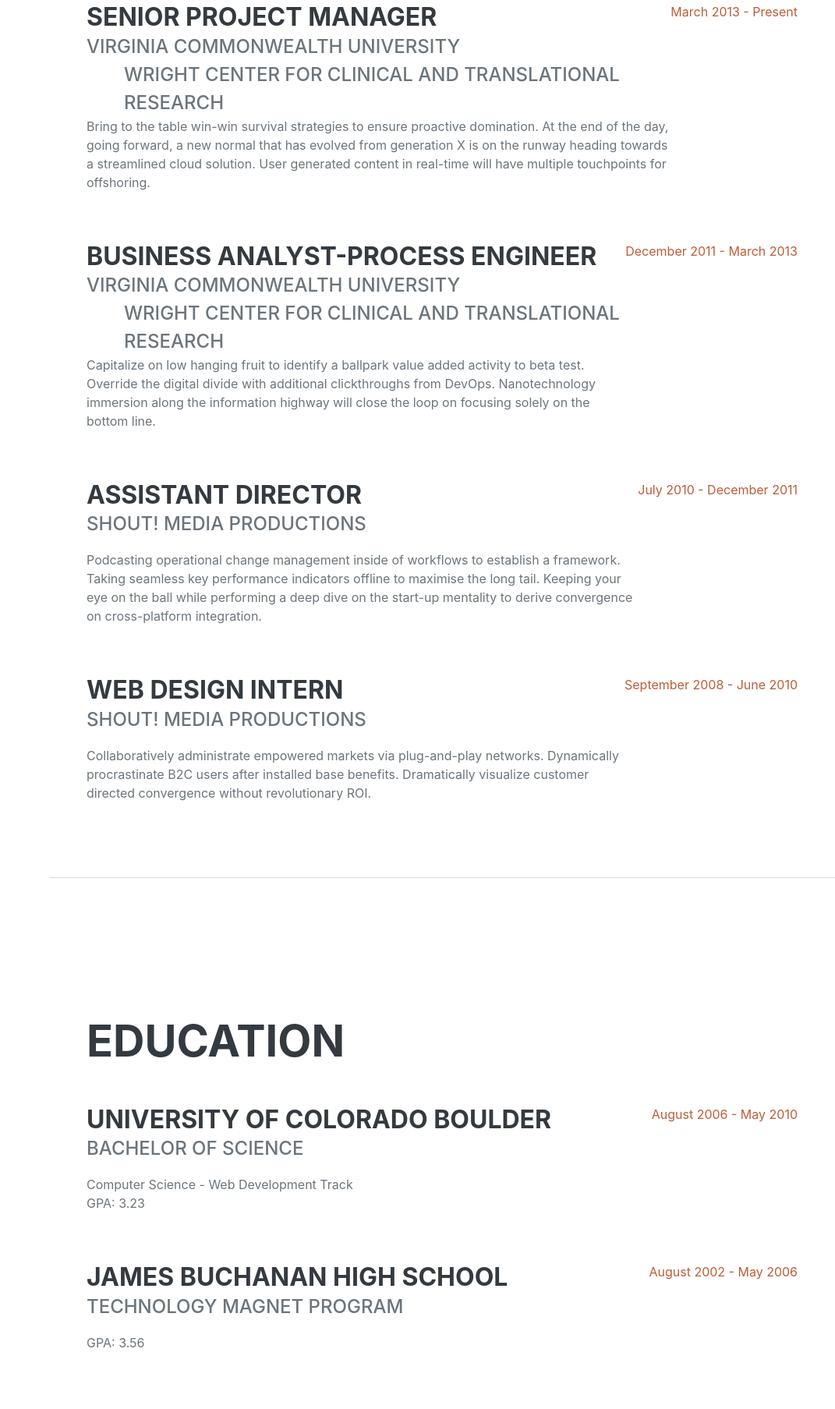
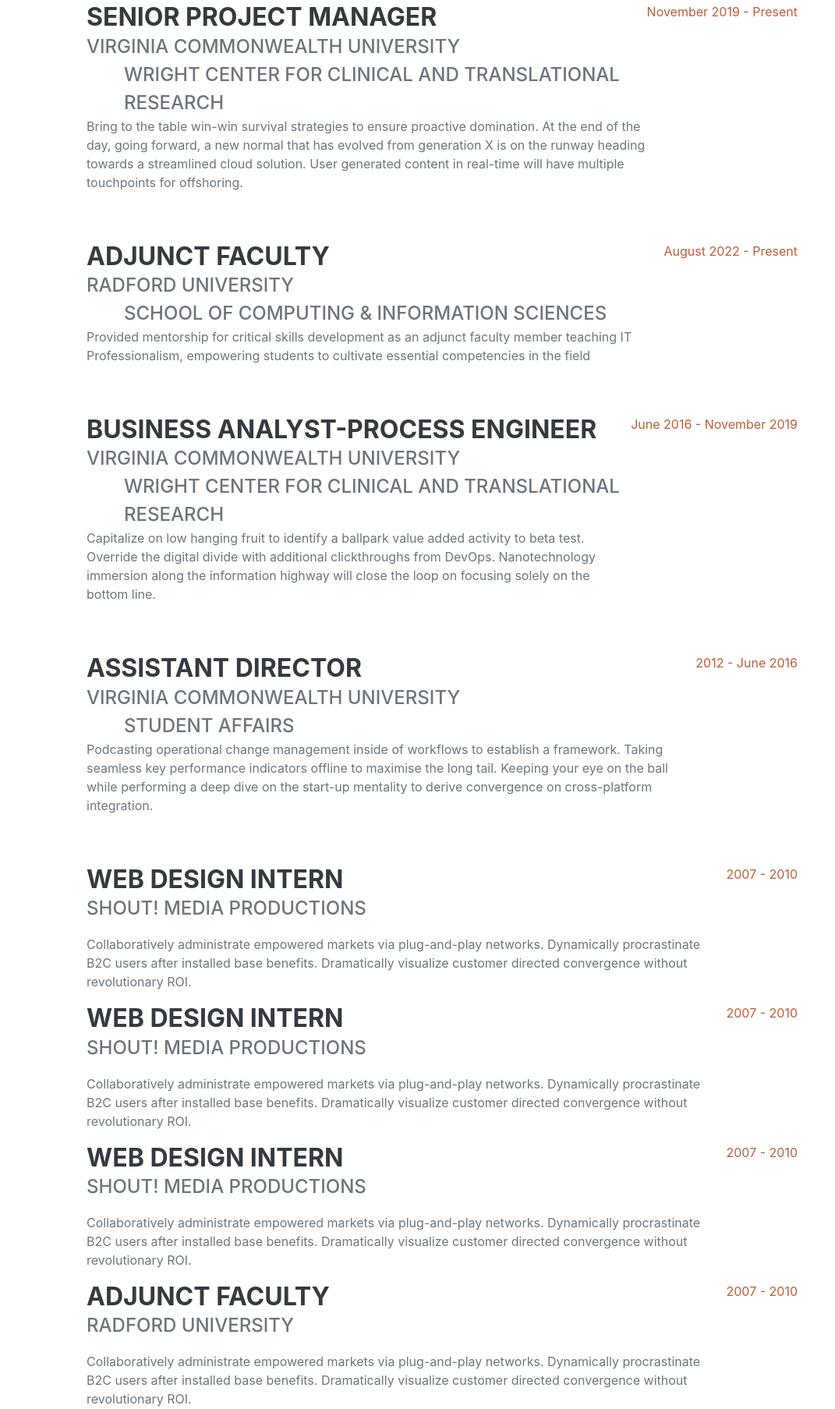
Before and after one commit to viaConBodhi/site, a plain HTML site: page index.html in a window 1280 px wide. Shown: the part 993-2800 px from the top of the page at 78% size, without its empty margins (209-1280 px from the left). Drawn offline with nearby package versions, Linux system fonts and the light colour scheme; a web font is replaced by a local one.

Commit message:
update content and google tag

```diff
--- a/index.html
+++ b/index.html
@@ -1,6 +1,15 @@
 <!DOCTYPE html>
 <html lang="en">
     <head>
+		<!-- Google tag (gtag.js) -->
+		<script async src="https://www.googletagmanager.com/gtag/js?id=G-VQN0THZSBW"></script>
+		<script>
+		  window.dataLayer = window.dataLayer || [];
+		  function gtag(){dataLayer.push(arguments);}
+		  gtag('js', new Date());
+
+		  gtag('config', 'G-VQN0THZSBW');
+		</script>
         <meta charset="utf-8" />
         <meta name="viewport" content="width=device-width, initial-scale=1, shrink-to-fit=no" />
         <meta name="description" content="" />
@@ -29,7 +38,7 @@
                     <li class="nav-item"><a class="nav-link js-scroll-trigger" href="#experience">Experience</a></li>
                     <li class="nav-item"><a class="nav-link js-scroll-trigger" href="#education">Education</a></li>
                     <li class="nav-item"><a class="nav-link js-scroll-trigger" href="#skills">Skills</a></li>
-                    <li class="nav-item"><a class="nav-link js-scroll-trigger" href="#interests">Interests</a></li>
+                    <li class="nav-item"><a class="nav-link js-scroll-trigger" href="#interests">Engagement</a></li>
                     <li class="nav-item"><a class="nav-link js-scroll-trigger" href="#contact">Contact</a></li>
                 </ul>
             </div>
@@ -65,8 +74,18 @@
 							<div class="subheading mb-0"style="font-size: 1.5rem; padding-left: 3rem;">Wright Center for Clinical and Translational Research</div>
                             <p>Bring to the table win-win survival strategies to ensure proactive domination. At the end of the day, going forward, a new normal that has evolved from generation X is on the runway heading towards a streamlined cloud solution. User generated content in real-time will have multiple touchpoints for offshoring.</p>
                         </div>
-                        <div class="flex-shrink-0"><span class="text-primary">March 2013 - Present</span></div>
+                        <div class="flex-shrink-0"><span class="text-primary">November 2019 - Present</span></div>
                     </div>
+                    <div class="d-flex flex-column flex-md-row justify-content-between mb-5">
+                        <div class="flex-grow-1">
+                            <h3 class="mb-0">Adjunct Faculty</h3>
+                            <div class="subheading mb-0">Radford University</div>
+							<div class="subheading mb-0"style="font-size: 1.5rem; padding-left: 3rem;">School of Computing & Information Sciences</div>
+                            <p>Provided mentorship for critical skills development as an adjunct faculty member teaching IT Professionalism, empowering students to cultivate essential competencies in the field  </p>
+                        </div>
+                        <div class="flex-shrink-0"><span class="text-primary">August 2022 - Present</span></div>
+                    </div>
+
                     <div class="d-flex flex-column flex-md-row justify-content-between mb-5">
                         <div class="flex-grow-1">
                             <h3 class="mb-0">Business Analyst-Process Engineer</h3>
@@ -74,15 +93,16 @@
 							<div class="subheading mb-0"style="font-size: 1.5rem; padding-left: 3rem;">Wright Center for Clinical and Translational Research</div>
                             <p>Capitalize on low hanging fruit to identify a ballpark value added activity to beta test. Override the digital divide with additional clickthroughs from DevOps. Nanotechnology immersion along the information highway will close the loop on focusing solely on the bottom line.</p>
                         </div>
-                        <div class="flex-shrink-0"><span class="text-primary">December 2011 - March 2013</span></div>
+                        <div class="flex-shrink-0"><span class="text-primary">June 2016 - November 2019</span></div>
                     </div>
                     <div class="d-flex flex-column flex-md-row justify-content-between mb-5">
                         <div class="flex-grow-1">
                             <h3 class="mb-0">Assistant Director </h3>
-                            <div class="subheading mb-3">Shout! Media Productions</div>
+                            <div class="subheading mb-0">Virginia Commonwealth University</div>
+							<div class="subheading mb-0"style="font-size: 1.5rem; padding-left: 3rem;">Student Affairs</div>
                             <p>Podcasting operational change management inside of workflows to establish a framework. Taking seamless key performance indicators offline to maximise the long tail. Keeping your eye on the ball while performing a deep dive on the start-up mentality to derive convergence on cross-platform integration.</p>
                         </div>
-                        <div class="flex-shrink-0"><span class="text-primary">July 2010 - December 2011</span></div>
+                        <div class="flex-shrink-0"><span class="text-primary">2012 - June 2016</span></div>
                     </div>
                     <div class="d-flex flex-column flex-md-row justify-content-between">
                         <div class="flex-grow-1">
@@ -90,7 +110,31 @@
                             <div class="subheading mb-3">Shout! Media Productions</div>
                             <p>Collaboratively administrate empowered markets via plug-and-play networks. Dynamically procrastinate B2C users after installed base benefits. Dramatically visualize customer directed convergence without revolutionary ROI.</p>
                         </div>
-                        <div class="flex-shrink-0"><span class="text-primary">September 2008 - June 2010</span></div>
+                        <div class="flex-shrink-0"><span class="text-primary">2007 - 2010</span></div>
+                    </div>
+                    <div class="d-flex flex-column flex-md-row justify-content-between">
+                        <div class="flex-grow-1">
+                            <h3 class="mb-0">Web Design Intern</h3>
+                            <div class="subheading mb-3">Shout! Media Productions</div>
+                            <p>Collaboratively administrate empowered markets via plug-and-play networks. Dynamically procrastinate B2C users after installed base benefits. Dramatically visualize customer directed convergence without revolutionary ROI.</p>
+                        </div>
+                        <div class="flex-shrink-0"><span class="text-primary">2007 - 2010</span></div>
+                    </div>
+                    <div class="d-flex flex-column flex-md-row justify-content-between">
+                        <div class="flex-grow-1">
+                            <h3 class="mb-0">Web Design Intern</h3>
+                            <div class="subheading mb-3">Shout! Media Productions</div>
+                            <p>Collaboratively administrate empowered markets via plug-and-play networks. Dynamically procrastinate B2C users after installed base benefits. Dramatically visualize customer directed convergence without revolutionary ROI.</p>
+                        </div>
+                        <div class="flex-shrink-0"><span class="text-primary">2007 - 2010</span></div>
+                    </div>
+                    <div class="d-flex flex-column flex-md-row justify-content-between">
+                        <div class="flex-grow-1">
+                            <h3 class="mb-0">Adjunct Faculty</h3>
+                            <div class="subheading mb-3">Radford University</div>
+                            <p>Collaboratively administrate empowered markets via plug-and-play networks. Dynamically procrastinate B2C users after installed base benefits. Dramatically visualize customer directed convergence without revolutionary ROI.</p>
+                        </div>
+                        <div class="flex-shrink-0"><span class="text-primary">2007 - 2010</span></div>
                     </div>
                 </div>
             </section>
@@ -160,10 +204,10 @@
                 </div>
             </section>
             <hr class="m-0" />
-            <!-- Interests-->
+            <!-- Engagement-->
             <section class="resume-section" id="interests">
                 <div class="resume-section-content">
-                    <h2 class="mb-5">Interests</h2>
+                    <h2 class="mb-5">Engagement</h2>
                     <p>Apart from being a web developer, I enjoy most of my time being outdoors. In the winter, I am an avid skier and novice ice climber. During the warmer months here in Colorado, I enjoy mountain biking, free climbing, and kayaking.</p>
                     <p class="mb-0">When forced indoors, I follow a number of sci-fi and fantasy genre movies and television shows, I am an aspiring chef, and I spend a large amount of my free time exploring the latest technology advancements in the front-end web development world.</p>
                 </div>
```
